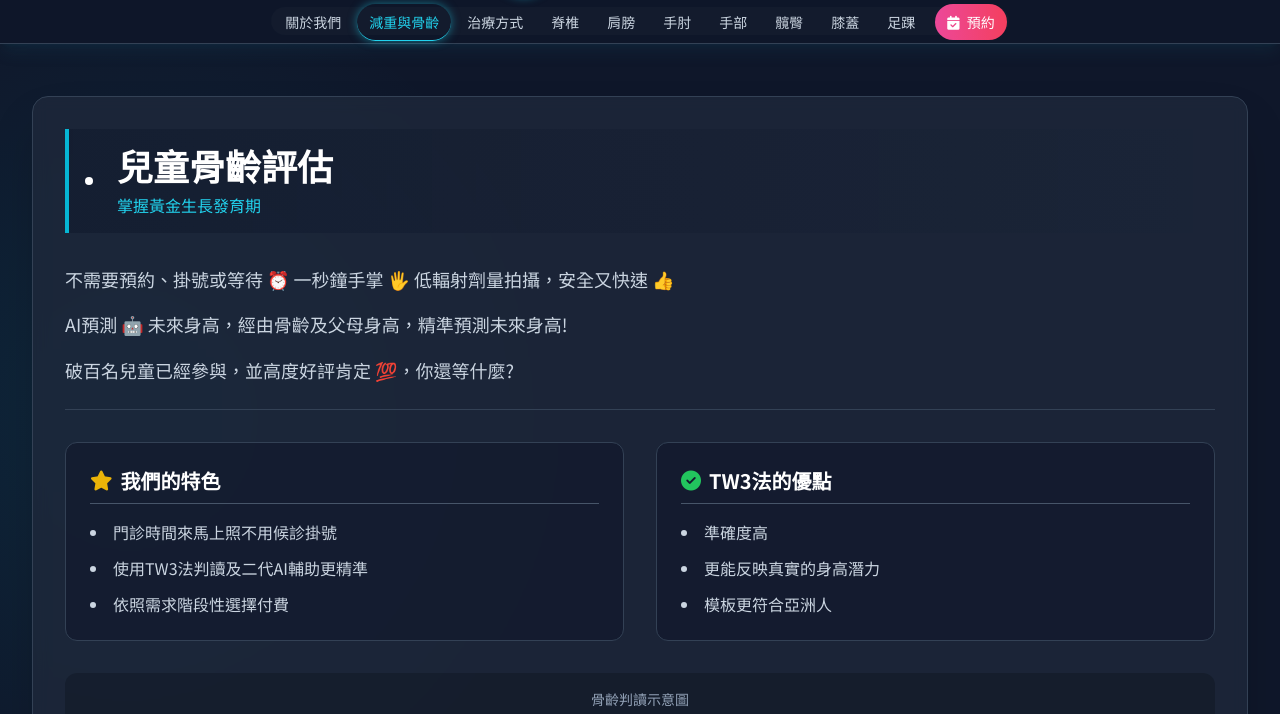
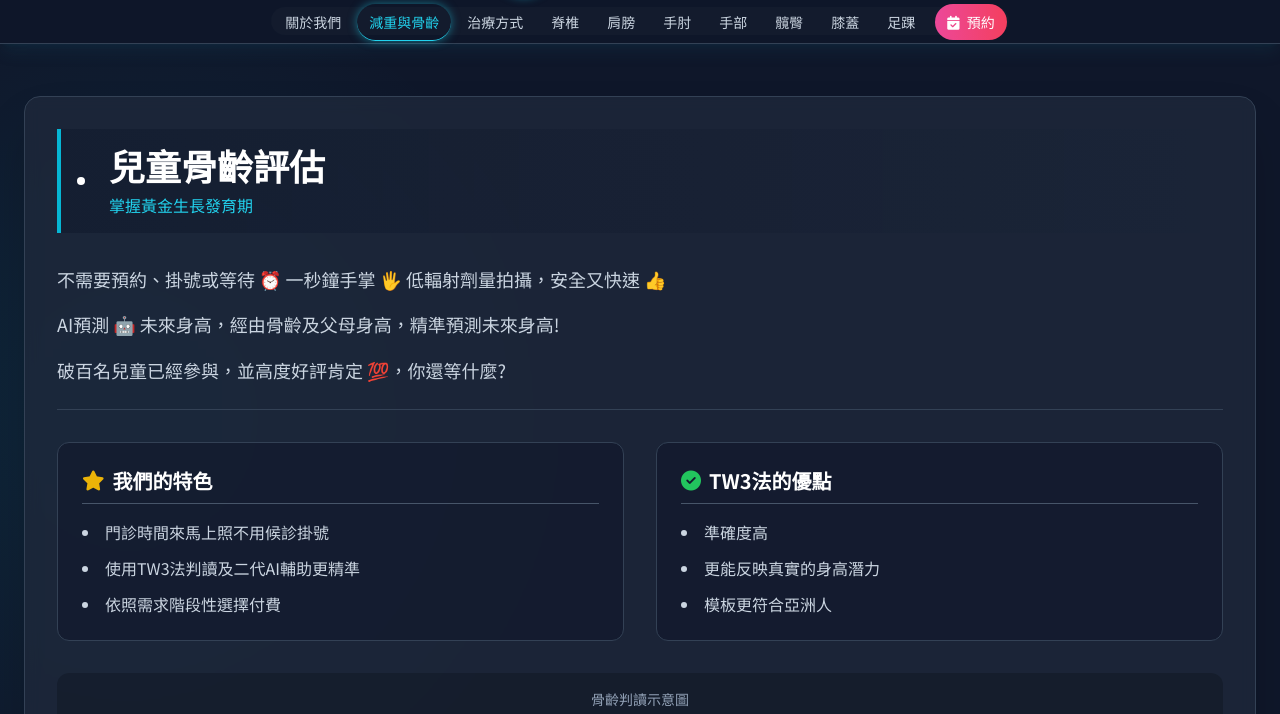
Before and after one commit to chenshinrehab/dr-lin-rehab, a plain HTML site: page bone-age.html in a window 1280 px wide. Shown: the part 61-775 px from the top of the page. Drawn offline with nearby package versions, Linux system fonts and the light colour scheme; grey boxes are pictures that could not be loaded.

Commit message:
Update bone-age.html

```diff
--- a/bone-age.html
+++ b/bone-age.html
@@ -149,14 +149,13 @@
 
 
 
-
     <main class="container mx-auto px-4 py-8 flex-grow relative">
 
-   <section id="detail-bone-age" class="pt-5 pb-12 px-4 min-h-screen relative z-10">
+ <section id="detail-bone-age" class="pt-5 pb-12 px-1 md:px-2 min-h-screen relative z-10">
 
-            <div class="container mx-auto max-w-9xl">
+    <div class="w-full mx-auto">
 
-                <div class="bg-slate-800/80 backdrop-blur border border-slate-700 rounded-2xl overflow-hidden shadow-2xl p-8">
+        <div class="bg-slate-800/80 backdrop-blur border border-slate-700 rounded-2xl overflow-hidden shadow-2xl p-4 md:p-8">
 
             <div class="mb-8 border-l-4 border-cyan-500 pl-4 bg-gradient-to-r from-slate-900/50 to-transparent py-4 rounded-r-xl flex items-center gap-6">
                 <div class="hidden md:block bg-white p-1 rounded-lg shrink-0">
@@ -211,7 +210,6 @@
         </div>
     </div>
 </section>
-
       <section id="visual-nav" class="mt-16 pt-12 border-t border-slate-800">
             <h2 class="text-2xl font-bold font-tech text-white text-center mb-8 tracking-wide">
                 <span class="text-cyan-400">快速</span>導覽
```
Lines whose indentation alone changed are shown as unchanged.
